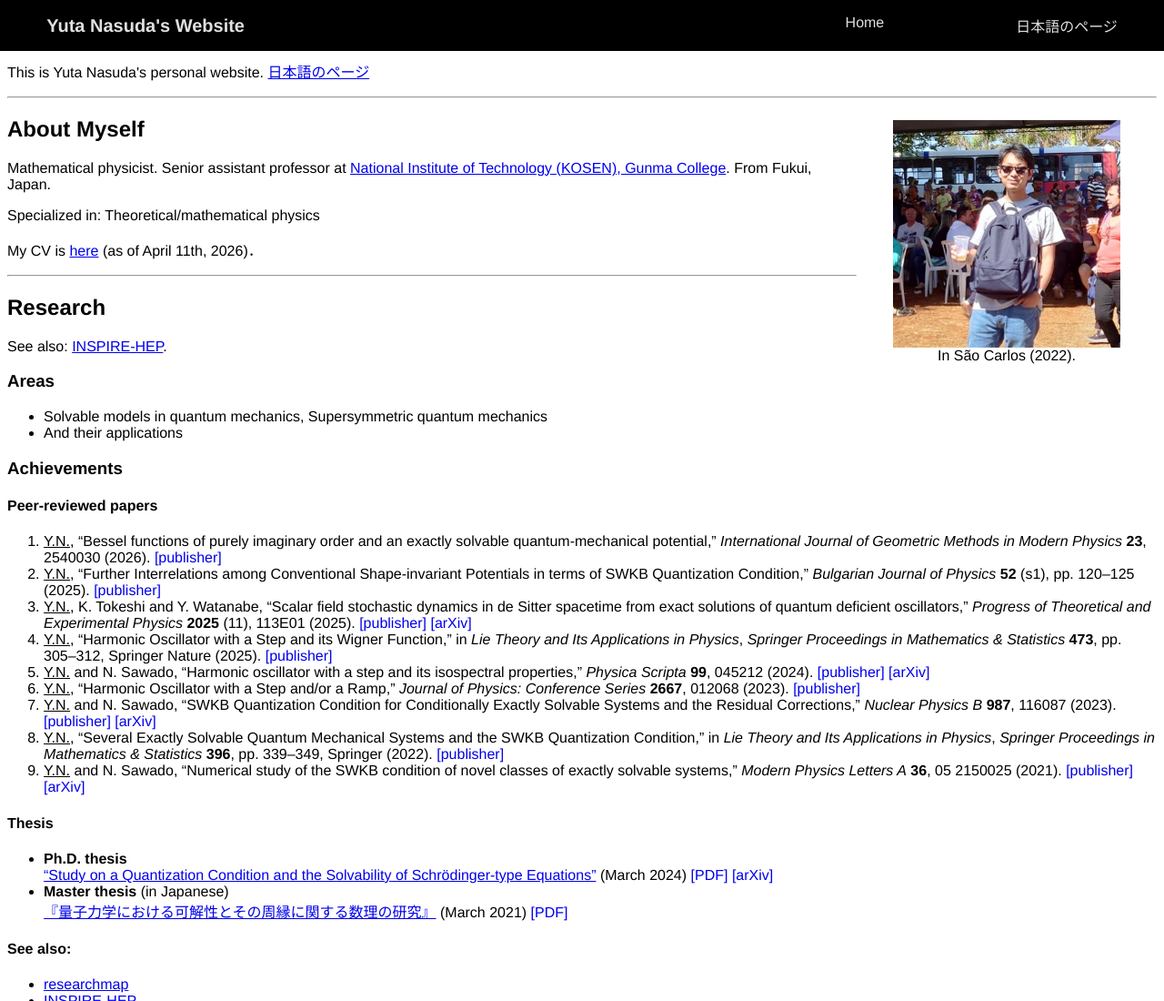
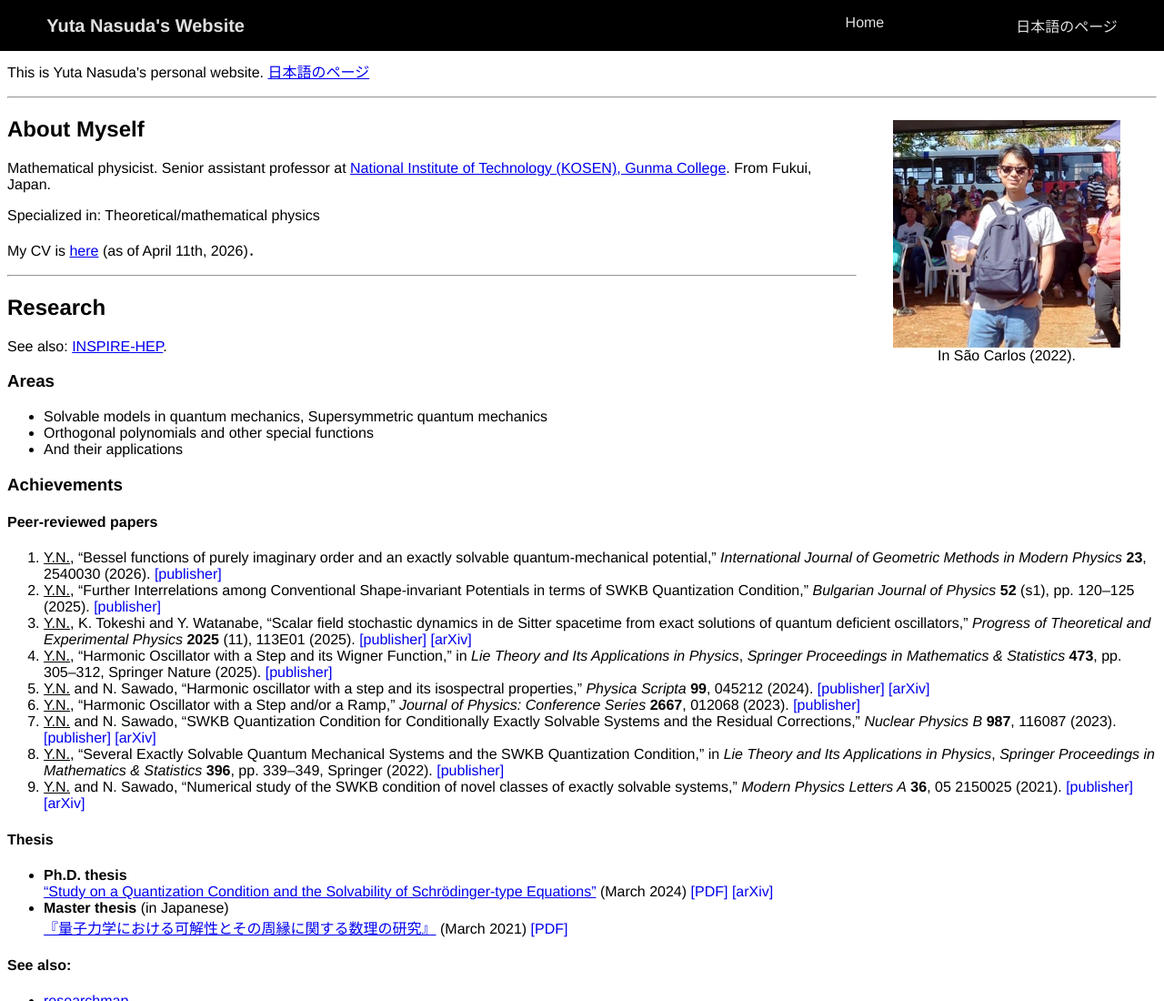
Before and after one commit to yuta-nasuda/yuta-nasuda.github.io, a plain HTML site: page index_en.html in a window 1280 px wide. Shown: the top 1100 px of the page at 91% size. Drawn offline with Linux system fonts and the light colour scheme.

Commit message:
Update index_en.html

```diff
--- a/index_en.html
+++ b/index_en.html
@@ -50,6 +50,7 @@
       <H3>Areas</H3>
       <UL>
       <LI>Solvable models in quantum mechanics, Supersymmetric quantum mechanics</LI>
+	  <LI>Orthogonal polynomials and other special functions</LI>
 	  <LI>And their applications</LI>
       </UL>
 
```
